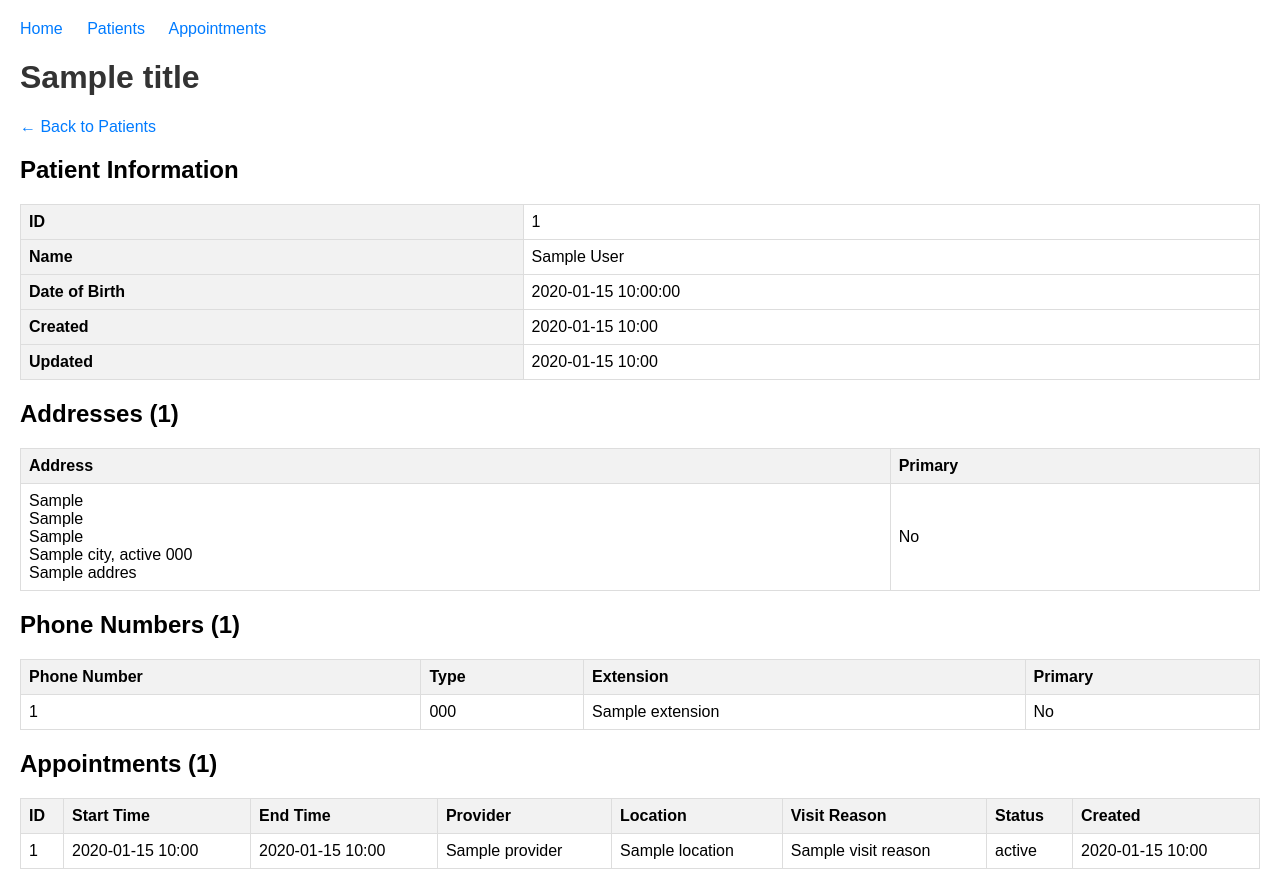
After one commit to lunacare/fake-carecloud, a FastAPI app: template templates/patient_detail.html in a window 1280 px wide. The commit adds this page. Run offline with FastAPI, Linux system fonts and the light colour scheme; the template is opened without the code that fills it: most values are stand-ins (such as "Sample title", 1, 10 or a date in 2020).

Commit message:
Add patient detail screen with clickable navigation
Features:
- New patient detail page at /ui/patients/{patient_id}
- Comprehensive patient information display:
  - Basic info (ID, name, DOB, timestamps)
  - All addresses with primary indicators
  - All phone numbers with type and extension details
  - Related appointments with full provider/location details
- Enhanced navigation:
  - Patient IDs and names in patients table now link to detail page
  - Patient names in appointments table link to detail page
  - Back navigation from detail page to patients list
- Improved styling for links with hover effects
- 404 error handling for non-existent patients

🤖 Generated with [Claude Code](https://claude.ai/code)

Co-Authored-By: Claude <noreply@anthropic.com>

```diff
--- a/app.py
+++ b/app.py
@@ -92,7 +92,8 @@ async def root():
         "ui": {
             "home": "/ui",
             "patients": "/ui/patients",
-            "appointments": "/ui/appointments"
+            "appointments": "/ui/appointments",
+            "patient_detail": "/ui/patients/{patient_id}"
         }
     }
 
--- a/templates/appointments.html
+++ b/templates/appointments.html
@@ -23,7 +23,7 @@
             <td>{{ appointment.id }}</td>
             <td>
                 {% if appointment.patient %}
-                {{ appointment.patient.first_name }} {{ appointment.patient.last_name }}
+                <a href="/ui/patients/{{ appointment.patient.id }}">{{ appointment.patient.first_name }} {{ appointment.patient.last_name }}</a>
                 {% else %}
                 Unknown
                 {% endif %}
--- a/templates/base.html
+++ b/templates/base.html
@@ -11,6 +11,8 @@
         .nav a { margin-right: 20px; text-decoration: none; color: #007bff; }
         .nav a:hover { text-decoration: underline; }
         h1 { color: #333; }
+        a { color: #007bff; text-decoration: none; }
+        a:hover { text-decoration: underline; }
     </style>
 </head>
 <body>
--- /dev/null
+++ b/templates/patient_detail.html
@@ -0,0 +1,133 @@
+{% extends "base.html" %}
+
+{% block content %}
+<p><a href="/ui/patients">&larr; Back to Patients</a></p>
+
+<h2>Patient Information</h2>
+<table>
+    <tr>
+        <th>ID</th>
+        <td>{{ patient.id }}</td>
+    </tr>
+    <tr>
+        <th>Name</th>
+        <td>{{ patient.first_name }} {{ patient.last_name }}</td>
+    </tr>
+    <tr>
+        <th>Date of Birth</th>
+        <td>{{ patient.date_of_birth }}</td>
+    </tr>
+    <tr>
+        <th>Created</th>
+        <td>{{ patient.created_at.strftime('%Y-%m-%d %H:%M') if patient.created_at else '' }}</td>
+    </tr>
+    <tr>
+        <th>Updated</th>
+        <td>{{ patient.updated_at.strftime('%Y-%m-%d %H:%M') if patient.updated_at else '' }}</td>
+    </tr>
+</table>
+
+<h2>Addresses ({{ patient.addresses|length }})</h2>
+{% if patient.addresses %}
+<table>
+    <thead>
+        <tr>
+            <th>Address</th>
+            <th>Primary</th>
+        </tr>
+    </thead>
+    <tbody>
+        {% for address in patient.addresses %}
+        <tr>
+            <td>
+                {{ address.line1 }}{% if address.line2 %}<br>{{ address.line2 }}{% endif %}{% if address.line3 %}<br>{{ address.line3 }}{% endif %}<br>
+                {{ address.city }}, {{ address.state }} {{ address.zip_code }}<br>
+                {{ address.country_name }}
+            </td>
+            <td>{{ "Yes" if address.is_primary else "No" }}</td>
+        </tr>
+        {% endfor %}
+    </tbody>
+</table>
+{% else %}
+<p>No addresses on file.</p>
+{% endif %}
+
+<h2>Phone Numbers ({{ patient.phones|length }})</h2>
+{% if patient.phones %}
+<table>
+    <thead>
+        <tr>
+            <th>Phone Number</th>
+            <th>Type</th>
+            <th>Extension</th>
+            <th>Primary</th>
+        </tr>
+    </thead>
+    <tbody>
+        {% for phone in patient.phones %}
+        <tr>
+            <td>{{ phone.phone_number }}</td>
+            <td>{{ phone.phone_type_code }}</td>
+            <td>{{ phone.extension or '' }}</td>
+            <td>{{ "Yes" if phone.is_primary else "No" }}</td>
+        </tr>
+        {% endfor %}
+    </tbody>
+</table>
+{% else %}
+<p>No phone numbers on file.</p>
+{% endif %}
+
+<h2>Appointments ({{ appointments|length }})</h2>
+{% if appointments %}
+<table>
+    <thead>
+        <tr>
+            <th>ID</th>
+            <th>Start Time</th>
+            <th>End Time</th>
+            <th>Provider</th>
+            <th>Location</th>
+            <th>Visit Reason</th>
+            <th>Status</th>
+            <th>Created</th>
+        </tr>
+    </thead>
+    <tbody>
+        {% for appointment in appointments %}
+        <tr>
+            <td>{{ appointment.id }}</td>
+            <td>{{ appointment.start_time.strftime('%Y-%m-%d %H:%M') if appointment.start_time else '' }}</td>
+            <td>{{ appointment.end_time.strftime('%Y-%m-%d %H:%M') if appointment.end_time else '' }}</td>
+            <td>
+                {% if appointment.provider %}
+                {{ appointment.provider.name }}
+                {% else %}
+                ID: {{ appointment.provider_id }}
+                {% endif %}
+            </td>
+            <td>
+                {% if appointment.location %}
+                {{ appointment.location.name }}
+                {% else %}
+                ID: {{ appointment.location_id }}
+                {% endif %}
+            </td>
+            <td>
+                {% if appointment.visit_reason %}
+                {{ appointment.visit_reason.name }}
+                {% else %}
+                ID: {{ appointment.visit_reason_id }}
+                {% endif %}
+            </td>
+            <td>{{ appointment.status }}</td>
+            <td>{{ appointment.created_at.strftime('%Y-%m-%d %H:%M') if appointment.created_at else '' }}</td>
+        </tr>
+        {% endfor %}
+    </tbody>
+</table>
+{% else %}
+<p>No appointments for this patient.</p>
+{% endif %}
+{% endblock %}
--- a/templates/patients.html
+++ b/templates/patients.html
@@ -17,8 +17,8 @@
     <tbody>
         {% for patient in patients %}
         <tr>
-            <td>{{ patient.id }}</td>
-            <td>{{ patient.first_name }} {{ patient.last_name }}</td>
+            <td><a href="/ui/patients/{{ patient.id }}">{{ patient.id }}</a></td>
+            <td><a href="/ui/patients/{{ patient.id }}">{{ patient.first_name }} {{ patient.last_name }}</a></td>
             <td>{{ patient.date_of_birth }}</td>
             <td>
                 {% for address in patient.addresses %}
```
Also changed, not shown: routers/ui.py (+18 -1 lines).
